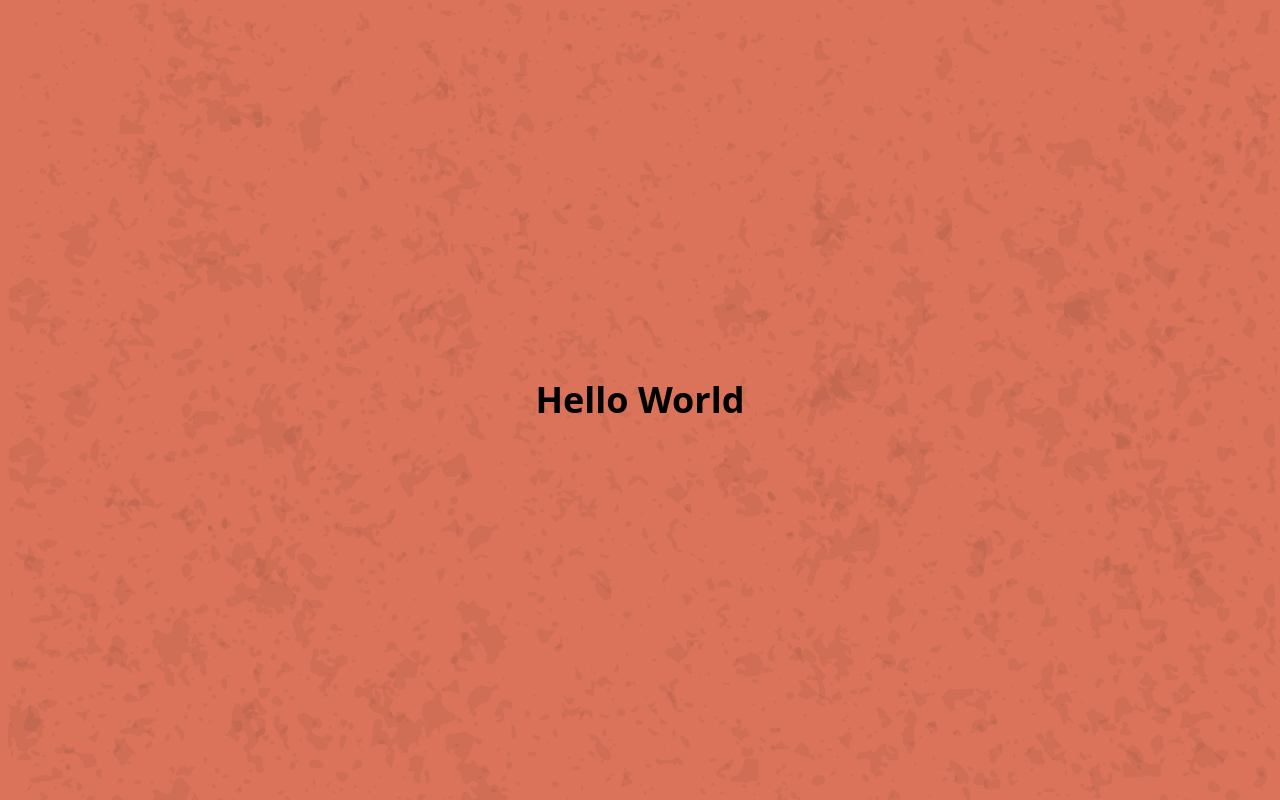
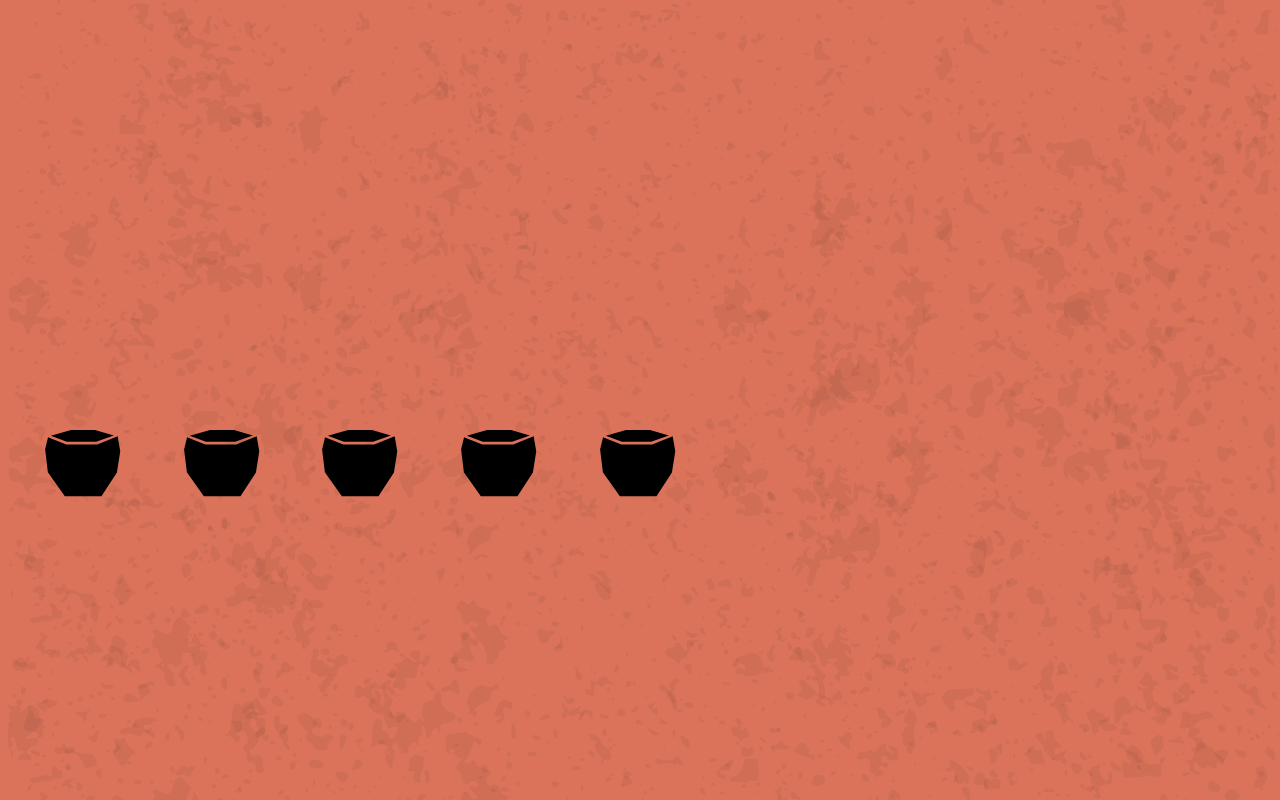
Before and after one commit to BeksOmega/plant-breeding, a Next.js app: page / in a window 1280 px wide. Built offline with nearby package versions, Linux system fonts and the light colour scheme; a web font is replaced by a local one.

Commit message:
feat: add basic pot grid to main page

```diff
--- a/app/components/PotGrid.tsx
+++ b/app/components/PotGrid.tsx
@@ -58,7 +58,12 @@ export default function PotGrid({
   );
 
   return (
-    <div className={twMerge("grid grid-cols-3 gap-4", className)}>
+    <div
+      className={twMerge(
+        "grid grid-cols-4 xs:grid-cols-5 sm:grid-cols-6 md:grid-cols-7 lg:grid-cols-8 xl:grid-cols-9 2xl:grid-cols-10",
+        className
+      )}
+    >
       {pots.map((pot) => {
         const isSelected = selectedIds.includes(pot.id);
         return (
--- a/app/globals.css
+++ b/app/globals.css
@@ -3,6 +3,7 @@
 
 @theme {
   --font-asimovian: Asimovian, sans-serif;
+  --breakpoint-xs: 28rem;
 }
 
 @theme inline {
--- a/app/page.tsx
+++ b/app/page.tsx
@@ -1,7 +1,27 @@
+"use client";
+
+import { useState } from "react";
+import PotGrid, { PotData } from "./components/PotGrid";
+
 export default function Home() {
+  const [selectedIds, setSelectedIds] = useState<(string | number)[]>([]);
+
+  const emptyPots: PotData[] = [
+    { id: 1, isEmpty: true },
+    { id: 2, isEmpty: true },
+    { id: 3, isEmpty: true },
+    { id: 4, isEmpty: true },
+    { id: 5, isEmpty: true },
+  ];
+
   return (
-    <main className="min-h-screen flex items-center justify-center">
-      <h1 className="text-4xl font-bold">Hello World</h1>
+    <main className="min-h-screen flex items-center justify-center p-4">
+      <PotGrid
+        pots={emptyPots}
+        className="w-full"
+        selectedIds={selectedIds}
+        onSelectionChange={setSelectedIds}
+      />
     </main>
   );
 }
```
